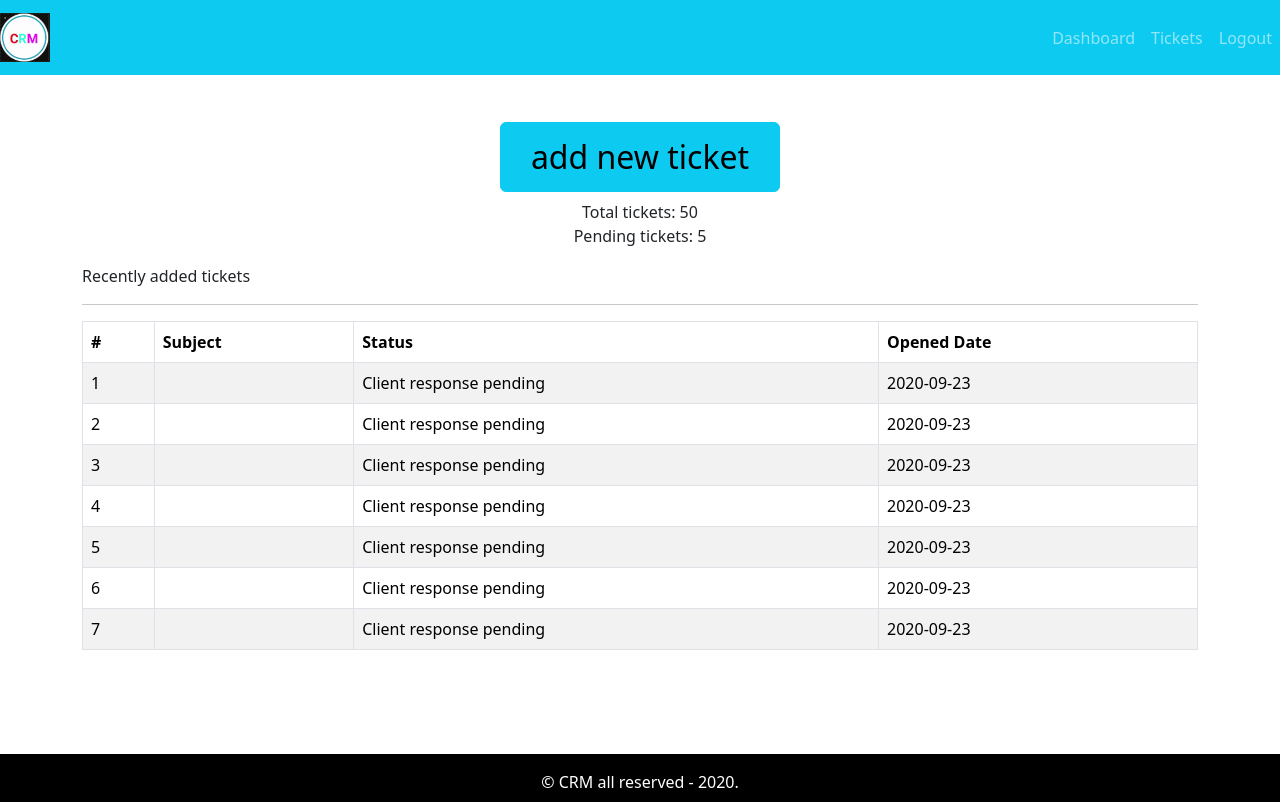
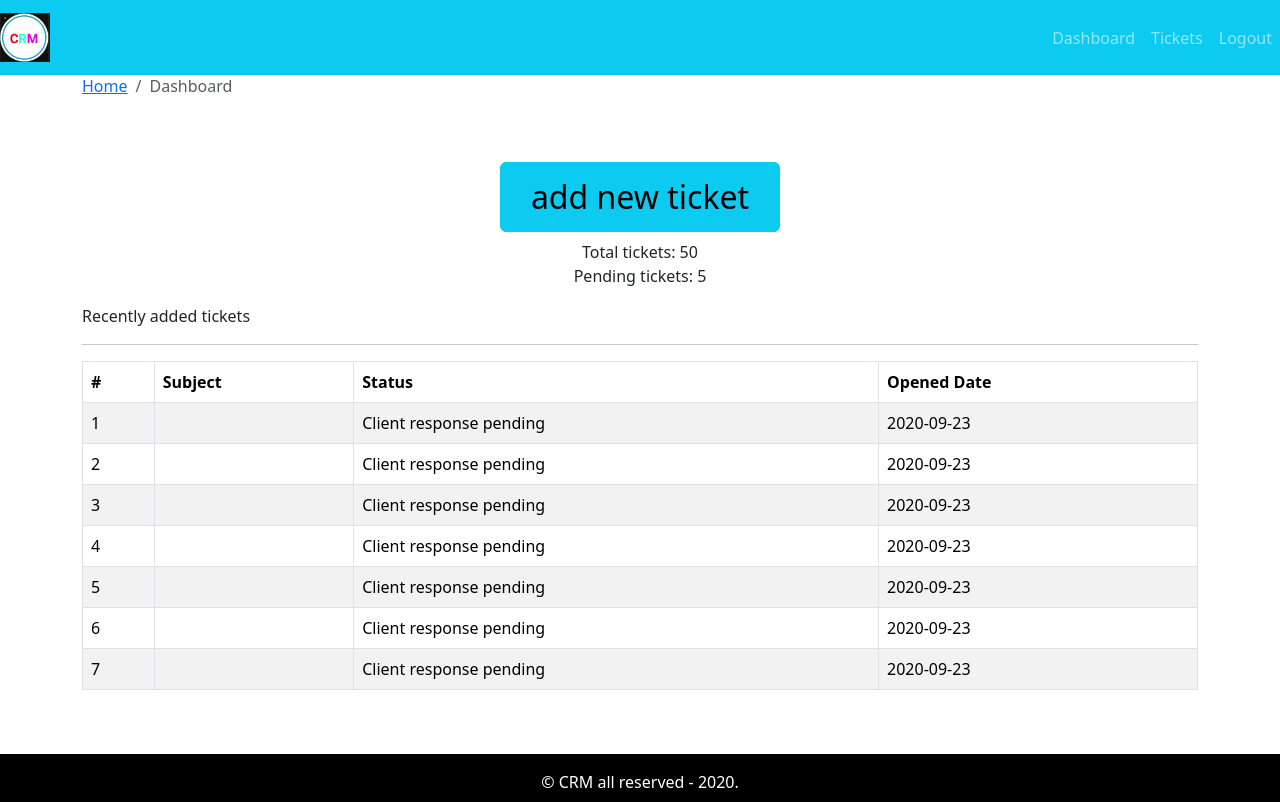
Before and after one commit to gitpld1118/crm-frontend, a React (Create React App) app: page / in a window 1280 px wide. Built offline with nearby package versions, Linux system fonts and the light colour scheme.

Commit message:
breadecrumb added

```diff
--- /dev/null
+++ b/src/components/Breadcrumb/Breadcrumb.comp.jsx
@@ -0,0 +1,11 @@
+import React from 'react'
+import { Breadcrumb } from "react-bootstrap"
+
+export const PageBreadcrumb = ({page}) => {
+  return (
+    <Breadcrumb>
+      <Breadcrumb.Item href="/">Home</Breadcrumb.Item>
+      <Breadcrumb.Item active>{page}</Breadcrumb.Item>
+    </Breadcrumb>
+  )
+}
--- a/src/layout/DefaultLayout.jsx
+++ b/src/layout/DefaultLayout.jsx
@@ -5,7 +5,7 @@
 export const DefaultLayout = ({children}) => {
   return (
     <div className="default-layout">
-      <header className="header">
+      <header className="header mb-5">
         <Header />
       </header>
       <main className="main">{children}</main>
--- a/src/page/dashboard/Dashboard.page.jsx
+++ b/src/page/dashboard/Dashboard.page.jsx
@@ -1,11 +1,17 @@
 import React from "react";
-import { Container, Row, Col, Button } from "react-bootstrap";
+import { Container, Row, Col, Button, Breadcrumb } from "react-bootstrap";
 import { TicketTable } from "../../components/ticket-table/TicketTable";
-import tickets from "../../assets/data/dummy-ticket.json"
+import tickets from "../../assets/data/dummy-ticket.json";
+import { PageBreadcrumb } from "../../components/Breadcrumb/Breadcrumb.comp"
 
 export const Dashboard = () => {
   return (
     <Container className="mt-4">
+      <Row>
+        <Col>
+        <PageBreadcrumb page="Dashboard" />
+        </Col>
+      </Row>
       <Row>
         <Col className="text-center mt-5 mb-2">
           <Button
@@ -29,7 +35,7 @@
       <hr />
       <Row>
         <Col className="recent-ticket">
-          <TicketTable tickets = {tickets} />
+          <TicketTable tickets={tickets} />
         </Col>
       </Row>
     </Container>
```
